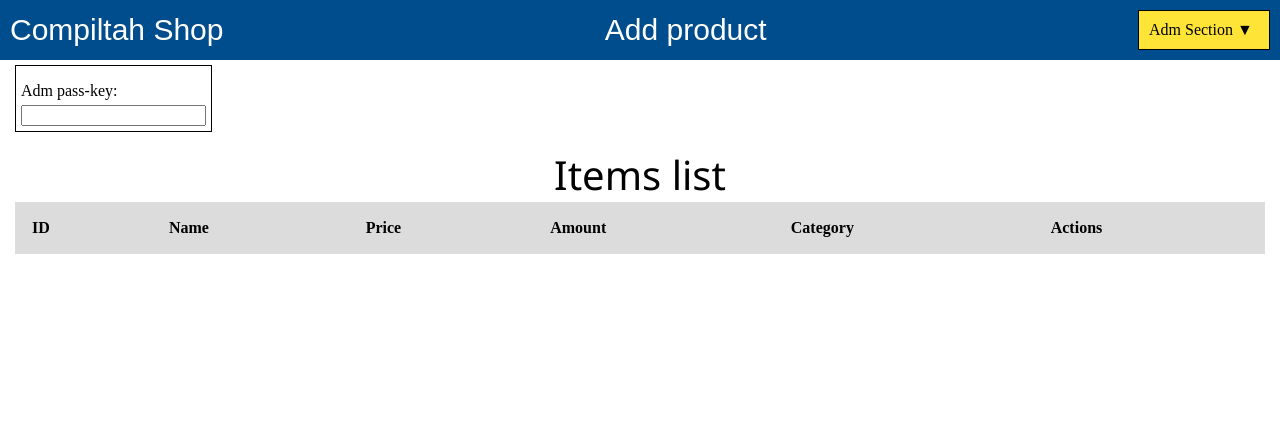
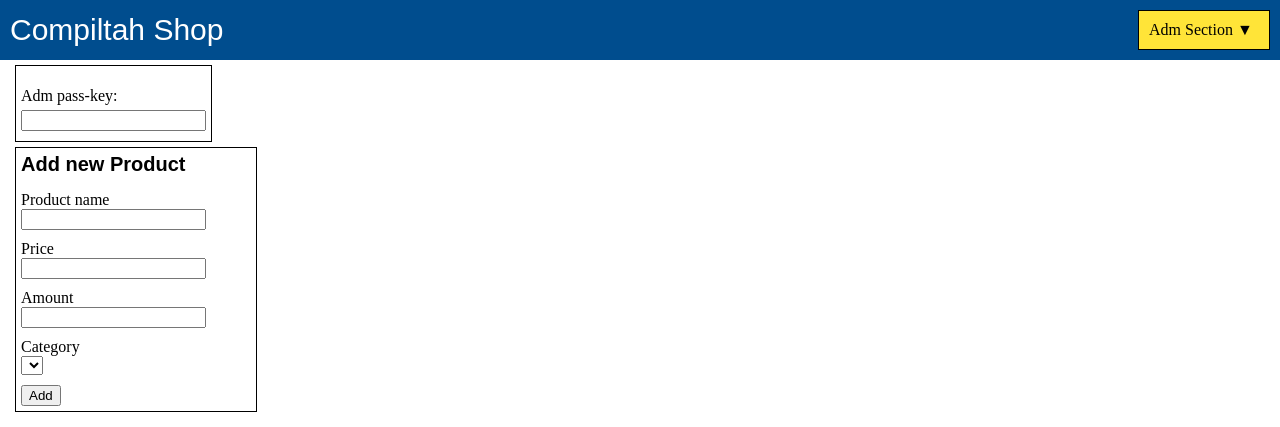
Before and after one commit to ChristoferLv/top-inventory-application, a Node server app: page /adm/products in a window 1280 px wide. Shown: the top 427 px of the page. Run offline with Node 20, Linux system fonts and the light colour scheme; data that the repository does not hold is empty.

Commit message:
Add create category route

```diff
--- a/controllers/productsController.js
+++ b/controllers/productsController.js
@@ -21,9 +21,8 @@ async function addNewProductGet(req, res) {
 }
 
 async function addNewProductPost(req, res) {
-    console.log("here", req.body)
     await insertNewProduct(req.body.name, req.body.price, req.body.amount, req.body.category);
-    res.redirect("/products/add-product");
+    res.redirect("/adm/products");
 }
 
 async function removeProductById(req, res) {
--- a/db/queries.js
+++ b/db/queries.js
@@ -3,6 +3,20 @@ import { default as pool } from "./pools.js";
 async function queryAllCategories() {
     const { rows } = await pool.query("SELECT * FROM categories");
     return rows;
+}
+
+async function insertNewCategory(name) {
+    try {
+        const result = await pool.query("INSERT INTO categories (name) VALUES ($1)", [name]);
+
+        if (result.rowCount > 0) {
+            console.log('Insert successful!');
+        } else {
+            console.log('Query finished, but no rows were inserted.');
+        }
+    } catch (error) {
+        console.error('Insert failed due to database error:', error.message);
+    }
 }
 
 async function deleteCategoryById(id) {
@@ -71,4 +85,5 @@ export {
     insertNewProduct,
     deleteProductById,
     queryAllProductsWithCategories,
+    insertNewCategory
 }
--- a/public/style.css
+++ b/public/style.css
@@ -54,9 +54,10 @@ header a {
     margin: 0;
 }
 
+.new-form-container,
 .adm-input {
     display: inline-block;
-    padding: 0 5px;
+    padding: 5px;
     margin-top: 5px;
     margin-left: 15px;
     border: 1px solid black;
@@ -68,6 +69,33 @@ header a {
 
 .adm-input input {
     margin-bottom: 5px;
+}
+
+.new-form-container {
+    display: flex;
+    flex-direction: column;
+    max-width: 230px;
+}
+
+.new-form-container p {
+    font-size: 20px;
+    font-family: sans-serif;
+    font-weight: 900;
+    margin: 0;
+    margin-bottom: 5px;
+}
+
+.new-form-container form label {
+    display: block;
+    margin-top: 10px;
+}
+
+.new-form-container form select {
+    display: block;
+}
+
+.new-form-container form input[type="submit"] {
+    margin-top: 10px;
 }
 
 caption {
@@ -148,3 +176,19 @@ tr:nth-child(even) {
 .show {
     display: block;
 }
+
+/* .new-item-content{
+    display: flex;
+    justify-content: center;
+}
+
+.new-item-content form{
+    background-color: gray;
+    border: 2px solid black;
+    border-radius: 10px;
+    display: flex;
+    flex-direction: column;
+    gap: 5px 0;
+    margin-top: 20px;
+    min-width: 20vw;
+} */
--- a/routes/categoriesRoutes.js
+++ b/routes/categoriesRoutes.js
@@ -1,10 +1,11 @@
 // routes/usersRouter.js
 import { Router } from "express";
-import { getAllCategories, removeCategoryById } from "../controllers/categoriesController.js";
+import { addNewCategoryPost, getAllCategories, removeCategoryById } from "../controllers/categoriesController.js";
 
 const categoriesRouter = Router();
 
 categoriesRouter.get("/", getAllCategories);
+categoriesRouter.post("/add-category", addNewCategoryPost);
 categoriesRouter.post("/remove/:id", removeCategoryById);
 
 
--- a/views/add_item.ejs
+++ b/views/add_item.ejs
@@ -11,7 +11,7 @@
 
 <body>
     <%- include("partials/header.ejs") %>
-
+        <div class="new-item-content">
         <form action="/products/add-product" method="POST">
             <label for="name">Product name</label>
             <input type="text" name="name" id="name">
@@ -33,6 +33,7 @@
 
             <input type="submit" value="Add">
         </form>
+        </div>
 </body>
 
 </html>
--- a/views/all_items_adm.ejs
+++ b/views/all_items_adm.ejs
@@ -14,10 +14,33 @@
 
 <body>
     <%- include("partials/header.ejs") %>
-    <div class="adm-input">
-        <p>Adm pass-key:</p>
-        <input form="adm-actions" type="text" name="passKey">
-    </div>
+        <div class="adm-input">
+            <p>Adm pass-key:</p>
+            <input form="adm-actions" type="text" name="passKey">
+        </div>
+        <div class="new-form-container">
+            <p>Add new Product</p>
+            <form action="/products/add-product" method="POST">
+                <label for="name">Product name</label>
+                <input type="text" name="name" id="name">
+
+                <label for="price">Price</label>
+                <input type="text" name="price" id="price">
+
+                <label for="amount">Amount</label>
+                <input type="text" name="amount" id="amount">
+
+                <label for="category">Category</label>
+                <select id="category" name="category">
+                    <% categories.map((category)=> { %>
+                        <option value="<%=category.id %>">
+                            <%=category.name %>
+                        </option>
+                        <% }) %>
+                </select>
+                <input type="submit" value="Add">
+            </form>
+        </div>
         <table>
             <caption>
                 Items list
--- a/views/partials/header.ejs
+++ b/views/partials/header.ejs
@@ -1,9 +1,6 @@
 <header>
     <a href="/">
         <p>Compiltah Shop</p>
-    </a>
-    <a href="/products/add-product">
-        <p>Add product</p>
     </a>
     <div class="categories-container">
         <% categories.map((category)=> { %>
```
Also changed, not shown: controllers/categoriesController.js (+8 -2 lines), views/all_categories_adm.ejs (+13 -4 lines).
